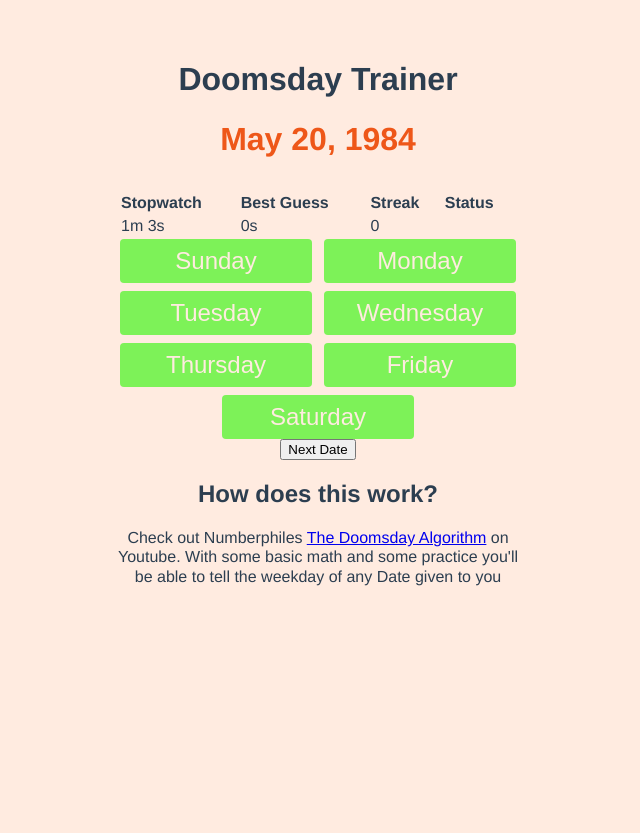
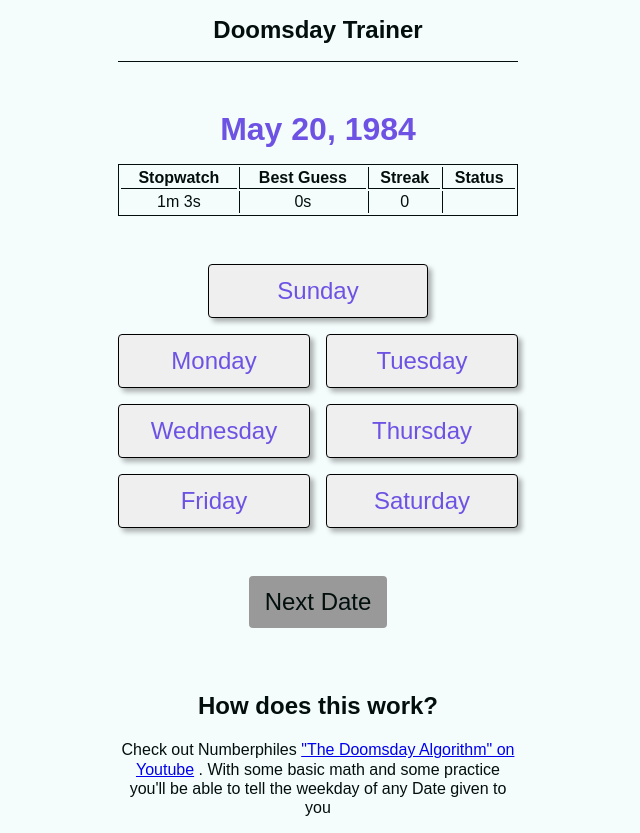
Before and after one commit to MalieJobe/Doomsday-Trainer, a Vue app: page / in a window 1280 px wide. Shown: the whole page, without its empty margins (322-962 px from the left). Before the commit the page ends 800 px from the top, so only its background shows below. Built offline with nearby package versions, Linux system fonts and the light colour scheme.

Commit message:
redesign & refactor layout and styles

```diff
--- a/src/App.vue
+++ b/src/App.vue
@@ -1,9 +1,7 @@
 <template>
-  <h1>Doomsday Trainer</h1>
-  <time :datetime="dateString"
-    ><strong>{{ dateString }}</strong></time
-  >
-  <table style="text-align: left; width: 100%">
+  <h1 class="title">Doomsday Trainer</h1>
+  <time :datetime="dateString" class="date">{{ dateString }}</time>
+  <table class="stats">
     <tr>
       <th scope="col">Stopwatch</th>
       <th scope="col">Best Guess</th>
@@ -30,34 +28,37 @@
       <td>{{ status }}</td>
     </tr>
   </table>
-  <div class="weekday_selection">
+  <div class="options">
     <button
       v-for="(weekday, index) in weekdays"
       :key="index"
       @click="guess(index)"
       :class="{ inactive: wrongGuesses.includes(index) }"
+      class="btn-secondary"
     >
       {{ weekday }}
     </button>
   </div>
   <button
-    id="next"
+    class="btn-primary"
     :class="{ inactive: status !== 'Correct!' }"
     @click="nextDate()"
   >
     Next Date
   </button>
-  <h2>How does this work?</h2>
+  <footer>
+    <h2 class="subtitle">How does this work?</h2>
     <p>
       Check out Numberphiles
       <a
         href="https://www.youtube.com/watch?v=z2x3SSBVGJU&ab_channel=Numberphile"
         target="_blank"
-      >The Doomsday Algorithm</a
+        >"The Doomsday Algorithm" on Youtube</a
       >
-    on Youtube. With some basic math and some practice you'll be able to tell
-    the weekday of any Date given to you
+      . With some basic math and some practice you'll be able to tell the
+      weekday of any Date given to you
     </p>
+  </footer>
 </template>
 
 <script setup lang="ts">
@@ -76,7 +77,7 @@ const dateString = computed(() => {
   });
 });
 
-const stopWatchInterval = setInterval(() => {
+setInterval(() => {
   stopwatch.value += 1;
 }, 1000);
 
@@ -122,67 +123,107 @@ function getRandomDate(startYear: number, endYear: number) {
 
 <style>
 :root {
-  --text: #240e03;
-  --background: #ffebe0;
-  --primary: #ee5719;
-  --secondary: #c0f471;
-  --accent: #7df258;
+  --text: #020f0d;
+  --background: #f5fdfc;
+  --primary: #25dec4;
+  --secondary: #90a1ee;
+  --accent: #6d52e4;
 }
 
 #app {
-  font-family: Avenir, Helvetica, Arial, sans-serif;
-  -webkit-font-smoothing: antialiased;
-  -moz-osx-font-smoothing: grayscale;
-  text-align: center;
-  color: #2c3e50;
-  margin: 60px auto 0;
+  margin: 0 auto;
   max-width: 400px;
   display: block;
-  text-align: center;
+  padding: 0 1rem;
 }
 
 body {
+  font-family: Arial, Helvetica, sans-serif;
+  text-align: center;
   font-size: 16px;
   line-height: 1.2;
   color: var(--text);
   background-color: var(--background);
+  margin: 0;
 }
 
-.weekday_selection {
+.title {
+  font-size: 1.5rem;
+  color: var(--text);
+  padding: 1rem 0;
+  margin-top: 0;
+  border-bottom: 1px solid;
+}
+
+.date {
+  font-weight: bold;
+  font-size: 2rem;
+  color: var(--accent);
+  margin: 2rem auto 1rem;
+  display: inline-block;
+}
+
+.stats {
+  width: 100%;
+  border: 1px solid;
+  margin-bottom: 3rem;
+}
+
+td:not(:first-child),
+th:not(:first-child) {
+  border-left: 1px solid;
+}
+th {
+  border-bottom: 1px solid;
+}
+
+.options {
   display: flex;
   flex-direction: row;
-  columns: 2;
-  gap: 0.5rem;
+  gap: 1rem;
   flex-wrap: wrap;
+  margin-bottom: 3rem;
 }
 
-.weekday_selection button {
+button {
   display: block;
   margin: auto;
-  padding: 0.5rem 1rem;
+  padding: 0.75rem 1rem;
   font-size: 1.5rem;
-  background-color: var(--accent);
-  color: var(--background);
   border: none;
   border-radius: 0.25rem;
   cursor: pointer;
-  transition: box-shadow 0.2s;
-  flex-basis: 48%;
+  transition: all 0.2s;
+  box-shadow: 4px 4px 5px rgb(0 0 0 / 30%);
 }
 
-.weekday_selection button.inactive {
-  background-color: grey;
+button.inactive {
+  background-color: #999999;
   cursor: not-allowed;
+  box-shadow: none;
+  color: var(--text);
 }
 
-.weekday_selection button:hover {
-  box-shadow: rgb(0, 0, 0, 0.7) 3px 3px 8px;
+.btn-secondary {
+  border: 1px solid black;
+  color: var(--accent);
+  transition: box-shadow 0.2s;
 }
 
-time {
-  font-size: 2rem;
-  color: var(--primary);
-  margin-bottom: 2rem;
-  display: inline-block;
+.options button {
+  flex-basis: calc(50% - 0.5rem); /* because of flex gap */
+}
+
+.options button:first-child {
+  flex-basis: 55%; /* so sunday is on top */
+}
+
+.btn-primary {
+  background-color: var(--accent);
+  color: var(--background);
+}
+
+footer {
+  margin-top: 4rem;
 }
 </style>
```
Also changed, not shown: src/assets/logo.png (deleted). Lines whose indentation alone changed are shown as unchanged.
